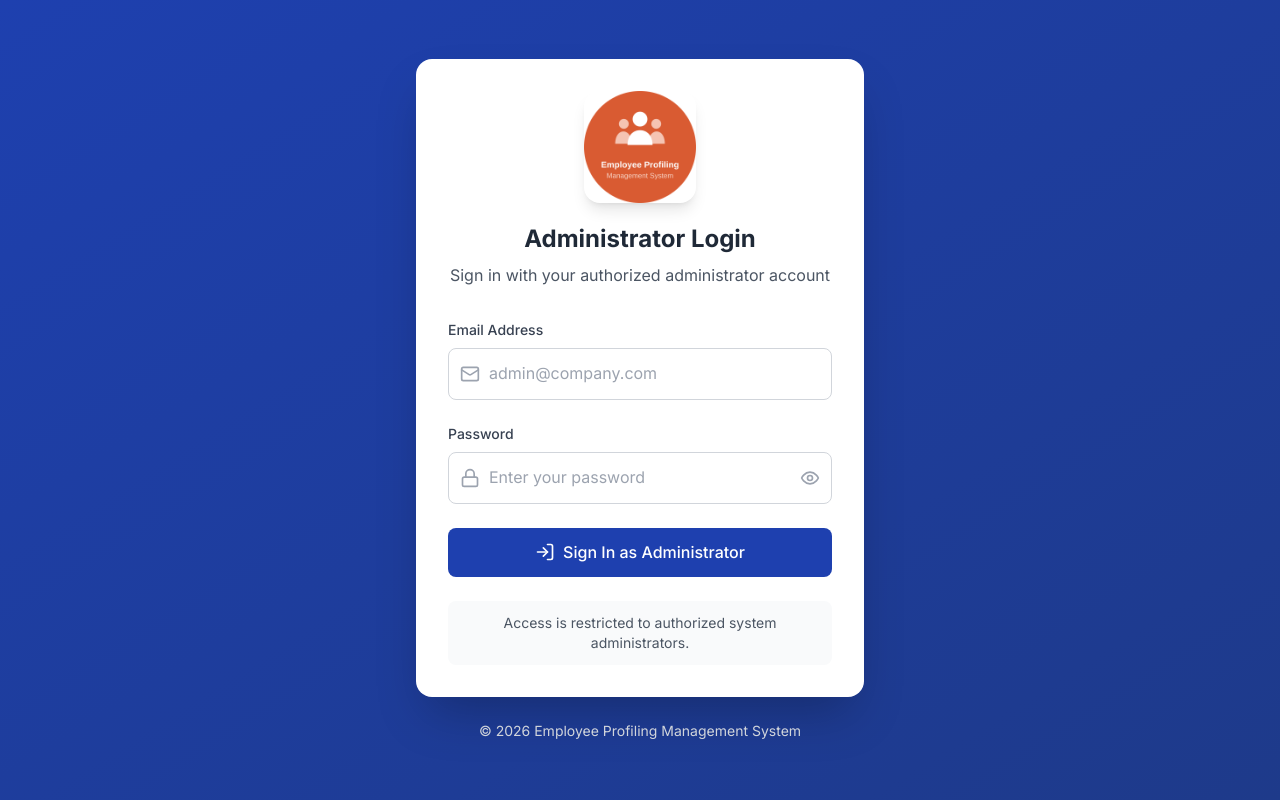
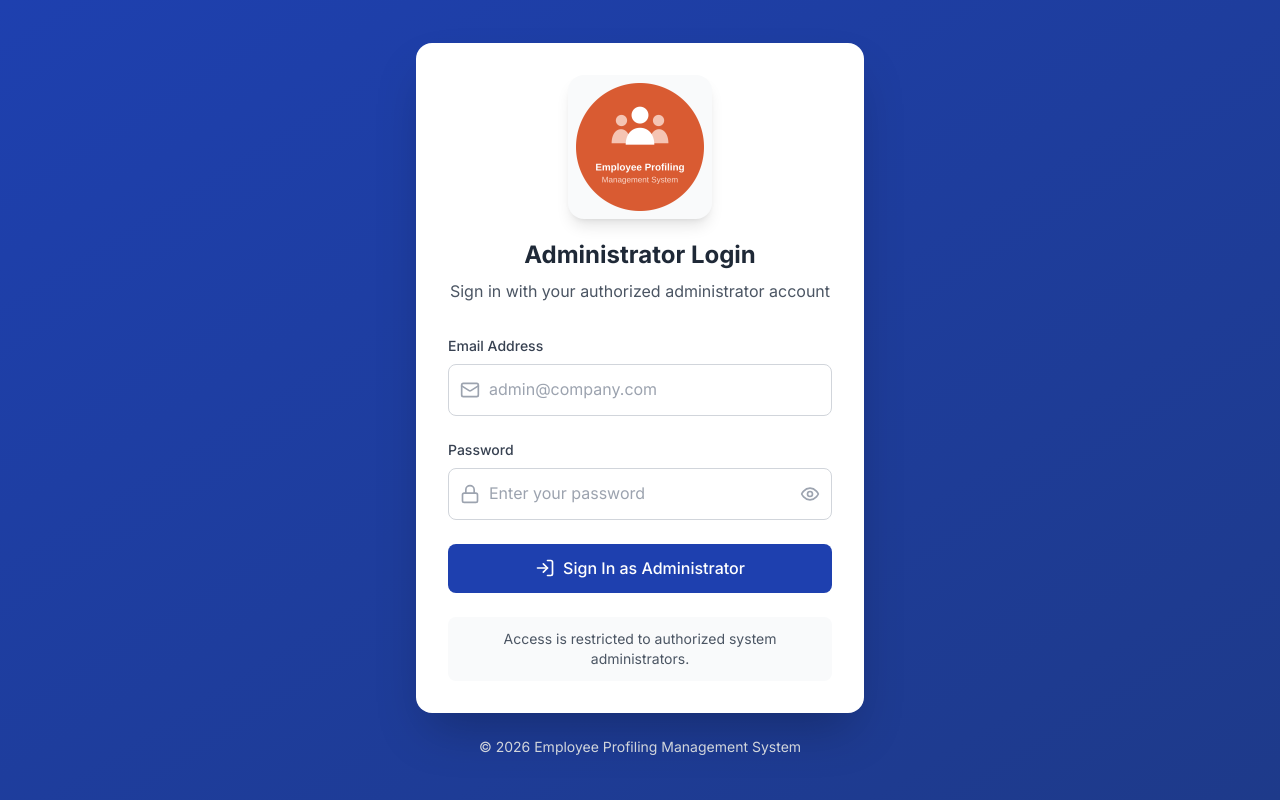
Before and after one commit to paulsitsit/employee-profiling-system, a React (Vite) app in the folder frontend/: page /login in a window 1280 px wide. Built offline with nearby package versions, Linux system fonts and the light colour scheme; no server answers.

Commit message:
fix the logo

```diff
--- a/frontend/src/pages/Login.jsx
+++ b/frontend/src/pages/Login.jsx
@@ -49,11 +49,13 @@ const Login = () => {
           {/* Application logo and heading */}
           <div className="mb-8 text-center">
             <div className="mb-5 flex justify-center">
-              <img
-                src="/logo.jpg"
-                alt="Employee Profiling System"
-                className="h-28 w-28 rounded-2xl object-cover shadow-lg"
-              />
+              <div className="flex h-36 w-36 items-center justify-center overflow-hidden rounded-2xl bg-gray-50 p-2 shadow-lg">
+                <img
+                  src="/logo.jpg"
+                  alt="Employee Profiling System"
+                  className="h-full w-full object-contain"
+                />
+              </div>
             </div>
 
             <h1 className="text-2xl font-bold text-gray-800">
```
